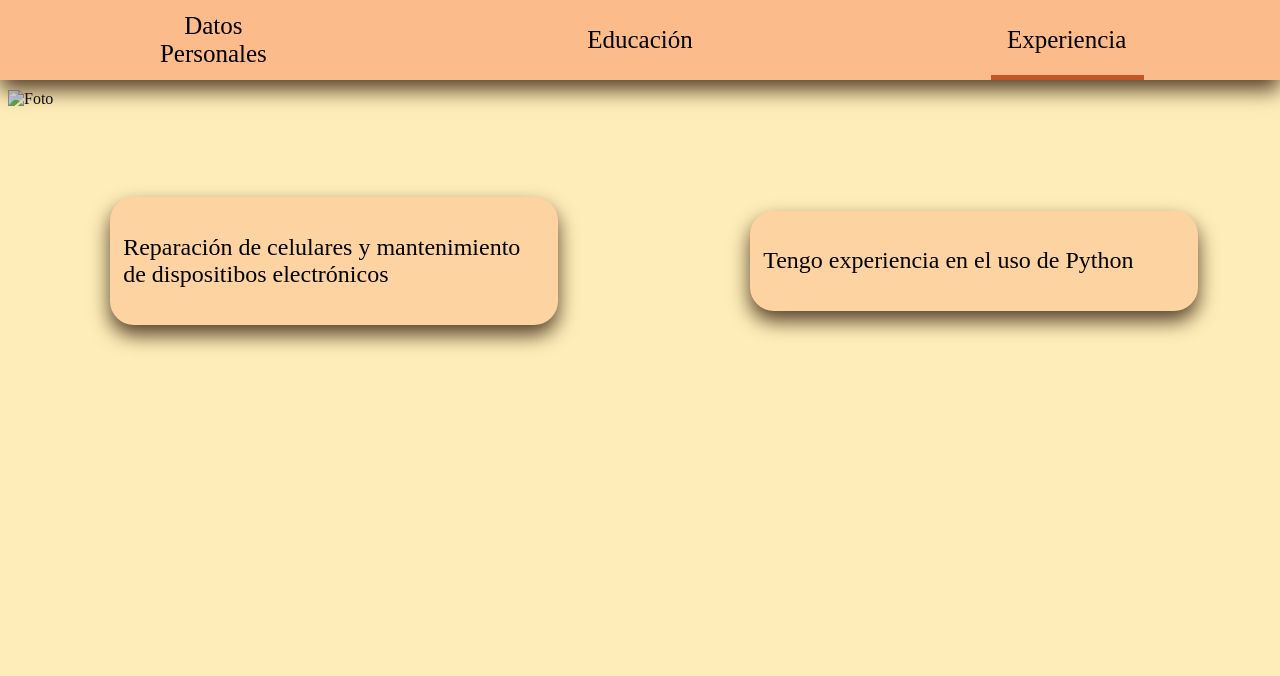
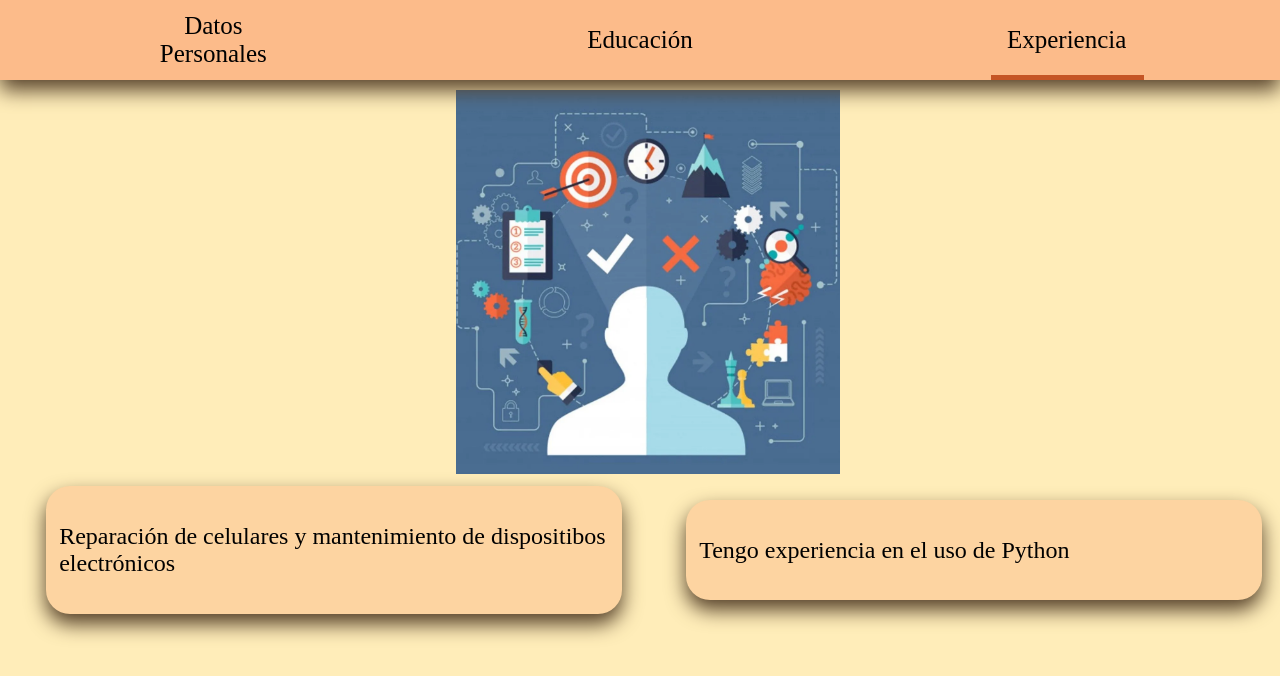
Before and after one commit to BrunoRouo/CV, a plain HTML site: page experiencia.html in a window 1280 px wide. Drawn offline with Linux system fonts and the light colour scheme; a web font is replaced by a local one.

Commit message:
Add files via upload

```diff
--- a/Estilos/Style.css
+++ b/Estilos/Style.css
@@ -19,6 +19,10 @@ a
     {
     color: black;
     text-decoration: none;
+    }
+
+.links
+    {
     padding: 15%;
     }
 
@@ -47,6 +51,7 @@ a
     {
     display: flex;
     justify-content: space-around;
+    flex-wrap: wrap;
     align-items: center;
 
     }
@@ -77,6 +82,17 @@ a
     box-shadow: 0 10px 20px 0 rgb(85, 64, 41)
 
     }
+
+#foto3
+    {
+    margin-right: 20%;
+    margin-left: 20%;
+    width: 30%;
+    height: auto;
+    overflow-clip-margin: content-box;
+    overflow: clip;
+    }
+
     .txt
     {
     box-sizing: content-box;
@@ -121,16 +137,15 @@ a
 
 .txt3
     {
-
     margin-left: 1%;
     padding: 1%;
     background-color: #FDD4A1;
-        margin-top: 7%;
+    margin-top: 1%;
     display: flex;
     align-items: center;
     justify-items: center;
-        width: 35%;
-        height: 5%;
+    width: 45%;
+    height: 10%;
     flex-shrink: 0;
     color: #000;
     font-family: Alegreya SC;
@@ -155,10 +170,7 @@ a
     margin: 0;
     box-shadow: 0 10px 20px 0 rgb(85, 64, 41);
     justify-content: space-around;
-
     }
-
-
 
 .botones
     {
@@ -175,8 +187,6 @@ a
     cursor: pointer;
     user-select: none;
     }
-
-
 
 .bar
     {
--- a/experiencia.html
+++ b/experiencia.html
@@ -33,9 +33,10 @@
 
     <body>
 
-    <img id="foto3" src="" alt="Foto">
+        <div class="InfoEx">
+            <img id="foto3" src="img/experiencia.webp" alt="Foto">
 
-<div class="InfoEx">
+
             <div class="txt3"><p>Reparación de celulares y mantenimiento de dispositibos electrónicos</p></div>
             <div class="txt3"><p>Tengo experiencia en el uso de Python</p></div>
         </div>
```
Also changed, not shown: index.html (+4 -4 lines), img/experiencia.webp (added). Lines whose indentation alone changed are shown as unchanged.
